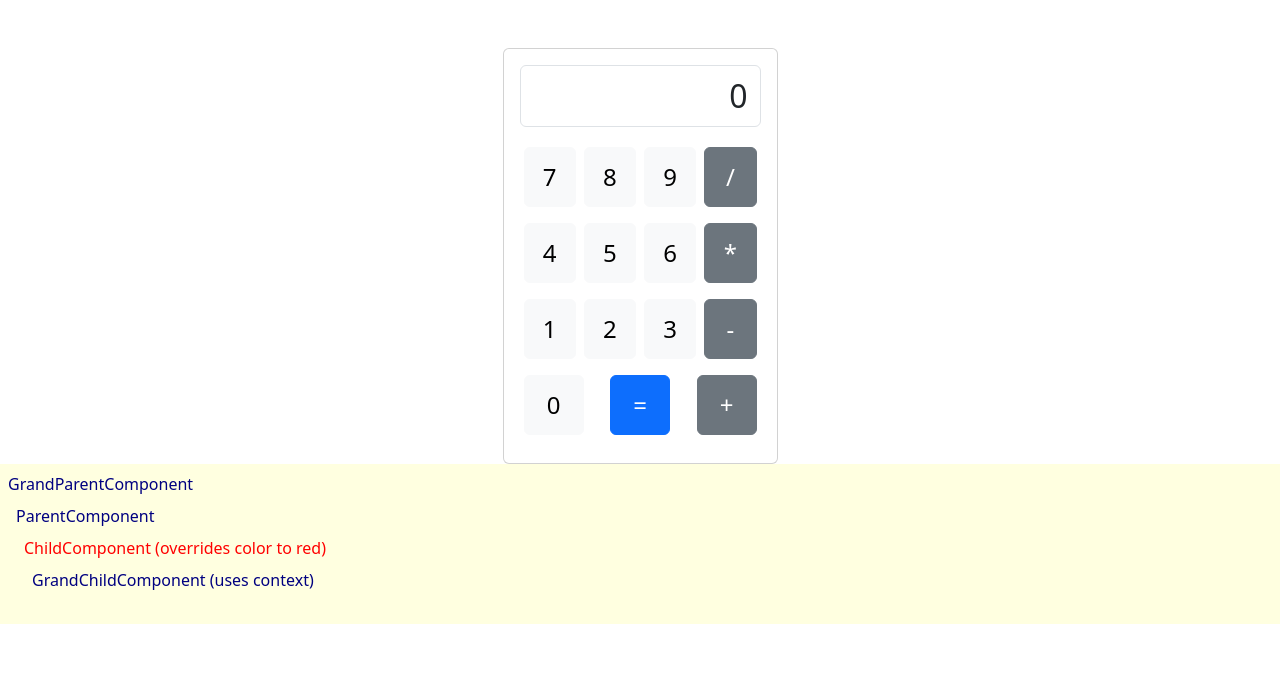
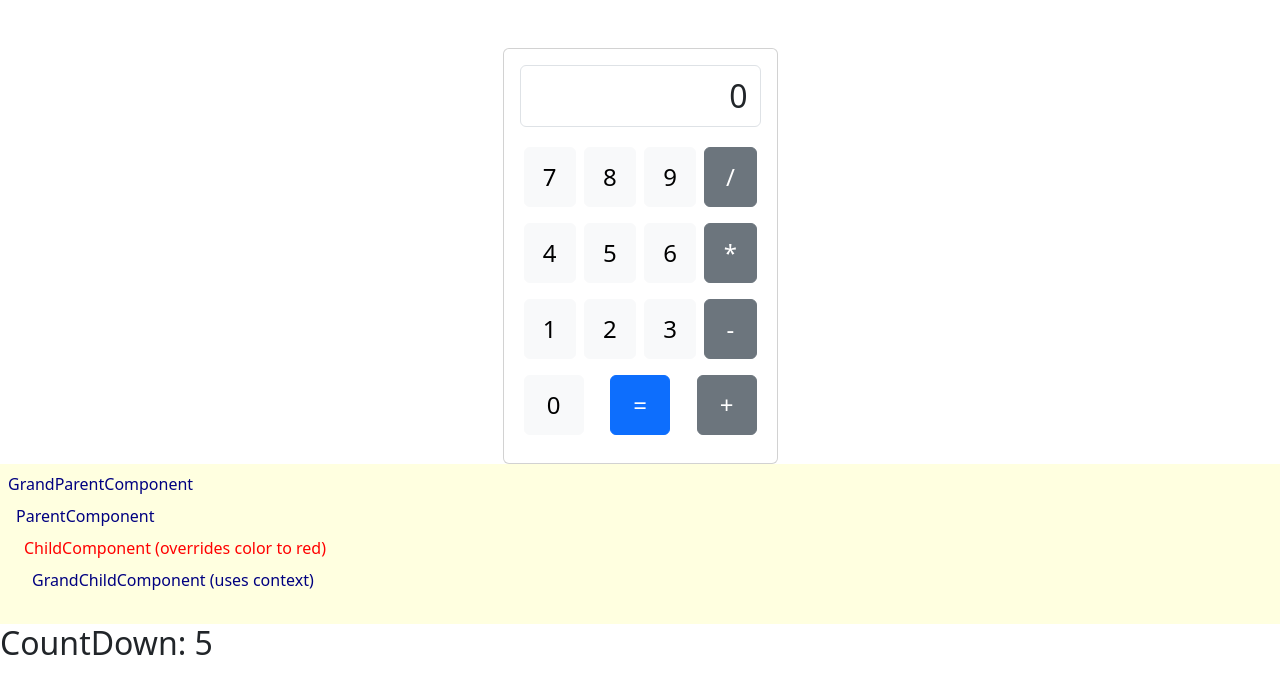
Before and after one commit to Tin0709/Full-Stack-Week3AndWeek4, a React (Create React App) app: page / in a window 1280 px wide. Shown: the top 694 px of the page. Built offline with nearby package versions, Linux system fonts and the light colour scheme.

Commit message:
useEffect — Countdown

```diff
--- a/src/App.js
+++ b/src/App.js
@@ -2,12 +2,14 @@ import logo from './logo.svg';
 import './App.css';
 import Calculator from './Calculator';
 import GrandParentComponent from "./ColorContextDemo";
+import CountDown from "./CountDown";
 
 function App() {
   return (
     <>
       <Calculator />
       <GrandParentComponent />
+      <CountDown initial={10} />
     </>
   );
 }
--- /dev/null
+++ b/src/CountDown.js
@@ -0,0 +1,17 @@
+import React, { useEffect, useState } from "react";
+
+export default function CountDown({ initial }) {
+  const [count, setCount] = useState(initial);
+
+  useEffect(() => {
+    if (count === 0) return;
+    const timer = setTimeout(() => setCount(count - 1), 1000);
+    return () => clearTimeout(timer);
+  }, [count]);
+
+  return (
+    <div>
+      <h2>CountDown: {count}</h2>
+    </div>
+  );
+}
```
